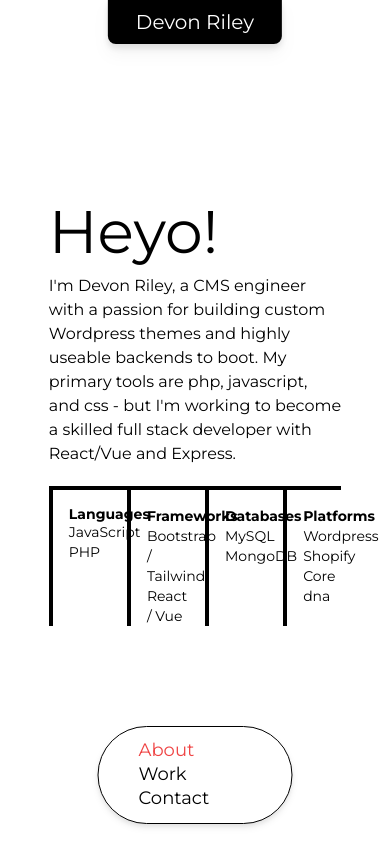
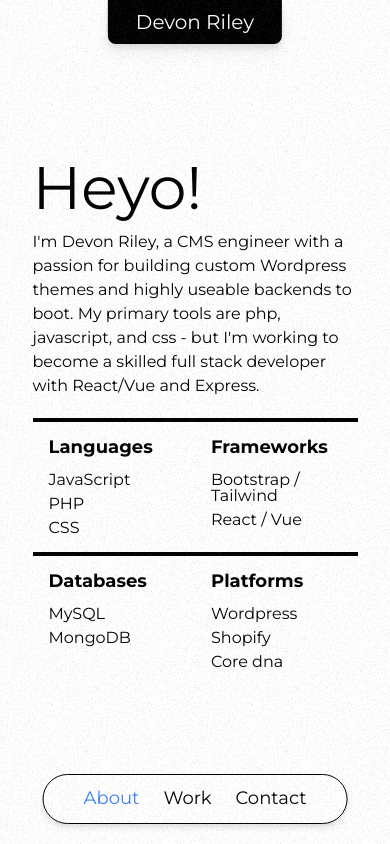
Before and after one commit to devontriley/devon-portfolio, a React (Create React App) app: page / in a window 390 px wide. Built offline with nearby package versions, Linux system fonts and the light colour scheme.

Commit message:
Responsive styles

```diff
--- a/src/components/Header/Header.js
+++ b/src/components/Header/Header.js
@@ -2,7 +2,7 @@ import { NavLink, useLocation } from 'react-router-dom'
 
 const HeaderNavLink = ({ name, path }) => {
     const location = useLocation()
-    const linkColor = ((name === 'Work' && location.pathname.includes('work')) || location.pathname === path) ? 'text-red-500' : 'text-black'
+    const linkColor = ((name === 'Work' && location.pathname.includes('work')) || location.pathname === path) ? 'text-blue-500' : 'text-black'
     return (
         <li className="inline-block">
             <NavLink
@@ -19,9 +19,9 @@ const HeaderNavLink = ({ name, path }) => {
 const Header = ({ routes }) => {
     return (
         <>
-            <span className={`absolute z-30 top-0 left-1/2 -translate-x-1/2 text-xl drop-shadow-lg rounded-b-lg py-2 px-7 bg-black text-white`}>Devon Riley</span>
+            <span className={`absolute z-30 top-0 left-1/2 -translate-x-1/2 text-xl drop-shadow-lg rounded-b-lg py-2 px-7 bg-black text-white whitespace-nowrap`}>Devon Riley</span>
             <nav className="absolute z-30 bottom-5 left-1/2 -translate-x-1/2 border-solid border border-black rounded-full py-3 px-7 bg-white drop-shadow-md">
-                <ul>
+                <ul className="whitespace-nowrap">
                     <HeaderNavLink name="About" path="/" />
                     <HeaderNavLink name="Work" path="/work" />
                     <HeaderNavLink name="Contact" path="/contact" />
--- a/src/index.css
+++ b/src/index.css
@@ -7,6 +7,43 @@ body {
   font-family: 'Montserrat', Helvetica, Arial, sans-serif;
   -webkit-font-smoothing: antialiased;
   -moz-osx-font-smoothing: grayscale;
+}
+
+.noise {
+  position: fixed;
+  z-index: 100;
+  left: 0;
+  top: 0;
+  width: 100%;
+  height: 100%;
+  pointer-events: none;
+}
+
+.noise:after {
+  content: '';
+  position: absolute;
+  left: -10rem;
+  top: -10rem;
+  animation: noise_animation 1.00s steps(2) infinite;
+  will-change: transform;
+  background-image: url('images/noise.png');
+  background-position: 50%;
+  width: calc(100% + 20rem);
+  height: calc(100% + 20rem);
+}
+
+@keyframes noise_animation {
+  0%{transform:translate3d(0,9rem,0)}
+  10%{transform:translate3d(-1rem,-4rem,0)}
+  20%{transform:translate3d(-8rem,2rem,0)}
+  30%{transform:translate3d(9rem,-9rem,0)}
+  40%{transform:translate3d(-2rem,7rem,0)}
+  50%{transform:translate3d(-9rem,-4rem,0)}
+  60%{transform:translate3d(2rem,6rem,0)}
+  70%{transform:translate3d(7rem,-8rem,0)}
+  80%{transform:translate3d(-9rem,1rem,0)}
+  90%{transform:translate3d(6rem,-5rem,0)}
+  to{transform:translate3d(-7rem,0,0)}
 }
 
 .page-enter {
--- a/src/index.js
+++ b/src/index.js
@@ -50,6 +50,8 @@ const App = () => {
           </CSSTransition>
         </SwitchTransition>
       </AnimateDirectionProvider>
+
+      <div className="noise"></div>
     </>
   )
 }
--- a/src/pages/Home/HomePage.js
+++ b/src/pages/Home/HomePage.js
@@ -20,37 +20,38 @@ const HomePage = () => {
             {isLoading ? (
                 <p>Loading...</p>
             ) : (
-                <div className="w-3/4 max-w-5xl">
+                <div className="w-5/6 md:w-3/4 max-w-5xl">
                     <div className="max-w-xl">
                         <p className="text-6xl text-bold mb-3">Heyo! </p>
                         <p>I'm Devon Riley, a CMS engineer with a passion for building custom Wordpress themes and highly useable backends to boot. My primary tools are php, javascript, and css - but I'm working to become a skilled full stack developer with React/Vue and Express.</p>
                     </div>
 
-                    <div className="grid grid-cols-4 gap-5 mt-5 border-t-4 border-black border-solid">
-                        <div className="mb-4 leading-none pl-4 pt-4 border-l-4 border-black border-solid">
-                            <span className="text-sm font-semibold leading-none">Languages</span>
-                            <ul className="text-sm">
+                    <div className="grid grid-cols-2 md:grid-cols-4 md:gap-5 mt-5">
+                        <div className="md:mb-4 leading-none pl-4 py-4 border-t-4 md:border-t-0 md:border-l-4 border-black border-solid">
+                            <p className="text-lg mb-4 font-semibold leading-none">Languages</p>
+                            <ul className="text-md space-y-2">
                                 <li>JavaScript</li>
                                 <li>PHP</li>
+                                <li>CSS</li>
                             </ul>
                         </div>
-                        <div className="mb-4 leading-none pl-4 pt-4 border-l-4 border-black border-solid">
-                            <span className="text-sm font-semibold">Frameworks</span>
-                            <ul className="text-sm">
+                        <div className="md:mb-4 leading-none pl-4 py-4 border-t-4 md:border-t-0 md:border-l-4 border-black border-solid">
+                            <p className="text-lg mb-4 font-semibold leading-none">Frameworks</p>
+                            <ul className="text-md space-y-2">
                                 <li>Bootstrap / Tailwind</li>
                                 <li>React / Vue</li>
                             </ul>
                         </div>
-                        <div className="mb-4 leading-none pl-4 pt-4 border-l-4 border-black border-solid">
-                            <span className="text-sm font-semibold">Databases</span>
-                            <ul className="text-sm">
+                        <div className="md:mb-4 leading-none pl-4 py-4 border-t-4 md:border-t-0 md:border-l-4 border-black border-solid">
+                            <p className="text-lg mb-4 font-semibold leading-none">Databases</p>
+                            <ul className="text-md space-y-2">
                                 <li>MySQL</li>
                                 <li>MongoDB</li>
                             </ul>
                         </div>
-                        <div className="mb-4 leading-none pl-4 pt-4 border-l-4 border-black border-solid">
-                            <span className="text-sm font-semibold">Platforms</span>
-                            <ul className="text-sm">
+                        <div className="md:mb-4 leading-none pl-4 py-4 border-t-4 md:border-t-0 md:border-l-4 border-black border-solid">
+                            <p className="text-lg mb-4 font-semibold leading-none">Platforms</p>
+                            <ul className="text-md space-y-2">
                                 <li>Wordpress</li>
                                 <li>Shopify</li>
                                 <li>Core dna</li>
--- a/src/pages/Work/WorkItem.js
+++ b/src/pages/Work/WorkItem.js
@@ -3,7 +3,7 @@ import { Link } from 'react-router-dom'
 
 const WorkItem = ({ name, classes, style }) => {
     return (
-        <li className={`p-3 mb-3 relative`}>
+        <li className={`mb-10 relative`}>
             <Link to={`/work/${name}`} className="relative z-10 font-thin hover:font-normal">{name}</Link>
             <div className="hidden bg-red-500 absolute -z-50 inset-1/2 -translate-x-1/2 -translate-y-1/2" style={{ height: '300px', width: '500px' }}></div>
         </li>
--- a/src/pages/Work/WorkPage.js
+++ b/src/pages/Work/WorkPage.js
@@ -5,9 +5,9 @@ import './Work.css'
 
 const WorkPage = () => {
     return (
-        <div className="absolute w-screen flex justify-center overflow-y-auto" style={{ height: 'calc(100vh - 145px)', top: '60px' }}>
+        <div className="absolute w-full px-5 flex justify-center overflow-y-auto" style={{ height: 'calc(100vh - 145px)', top: '60px' }}>
             <div className="text-center max-w-4xl">
-                <ul className="text-7xl">
+                <ul className="text-5xl md:text-7xl">
                     {workDetailPages.map((item, index) => {
                         const delay = (index * 50) + 'ms'
                         return <WorkItem key={index} name={item.name} />
--- a/src/routes.js
+++ b/src/routes.js
@@ -6,13 +6,13 @@ import ContactPage from './pages/Contact/ContactPage'
 
 export const workDetailPages = [
     { name: 'Vinfen' },
-    { name: 'Alarad' },
-    { name: 'Randys Worldwide' },
-    { name: 'Steelroot' },
+    { name: 'Alarad Capital' },
+    { name: 'RANDYS Worldwide' },
+    { name: 'Steel Root' },
     { name: 'Safesoak' },
     { name: 'Transhealth' },
     { name: 'Fully Human Supplements' },
-    { name: 'Universal Stone Imports' },
+    { name: 'Universal Stone' },
     { name: 'DriveForce' }
 ]
 
```
Also changed, not shown: src/pages/Work/WorkDetail.css (+92 -15 lines), src/pages/Work/WorkDetailPageClone.js (+29 -22 lines), src/images/noise.png (added).
